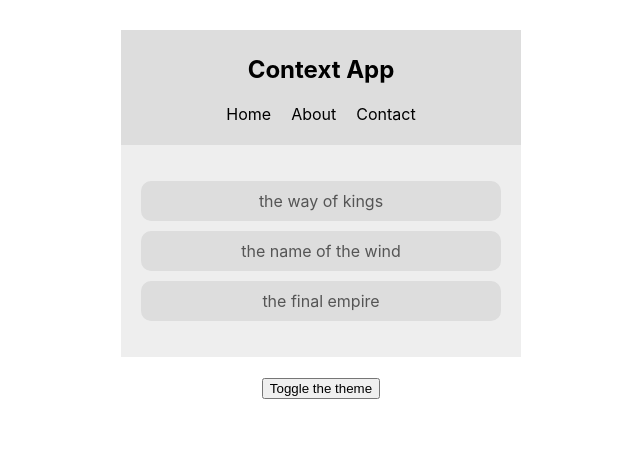
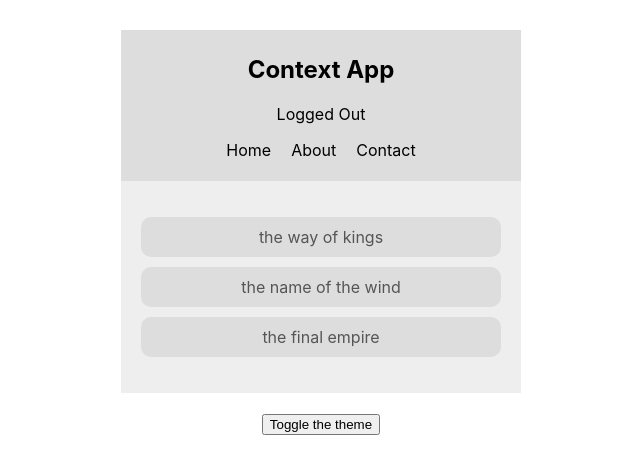
Before and after one commit to smooth97/React-context-hooks, a React (Create React App) app: page / in a window 1280 px wide. Shown: the top 474 px of the page, without its empty margins (319-959 px from the left). Built offline with nearby package versions, Linux system fonts and the light colour scheme.

Commit message:
authContext 생성

```diff
--- a/src/App.js
+++ b/src/App.js
@@ -3,15 +3,18 @@ import Navbar from "./components/Navbar.jsx";
 import BookList from "./components/BookList.jsx";
 import ThemeContextProvider from "./contexts/ThemeContext.jsx";
 import ThemeToggle from "./components/ThemeToggle.jsx";
+import AuthContextProvider from "./contexts/AuthContext.jsx";
 
 function App() {
   return (
     <div className="App">
+      <AuthContextProvider>
       <ThemeContextProvider>
         <Navbar />
         <BookList />
         <ThemeToggle />
       </ThemeContextProvider>
+      </AuthContextProvider>
     </div>
   );
 }
--- a/src/components/Navbar.jsx
+++ b/src/components/Navbar.jsx
@@ -1,13 +1,18 @@
 import React, { useContext } from "react";
 import { ThemeContext } from "../contexts/ThemeContext";
+import { AuthContext } from "../contexts/AuthContext";
 
 const Navbar = () => {
   const [lightTheme, light, dark] = useContext(ThemeContext);
   const theme = lightTheme ? light : dark;
+  const [authenticated, toggleAuth] = useContext(AuthContext);
 
   return (
     <nav style={{ background: theme.ui, color: theme.syntex }}>
       <h1>Context App</h1>
+      <div onClick={toggleAuth}>
+        {authenticated ? 'Logged In' : 'Logged Out'}
+      </div>
       <ul>
         <li>Home</li>
         <li>About</li>
--- a/src/contexts/AuthContext.jsx
+++ b/src/contexts/AuthContext.jsx
@@ -2,10 +2,13 @@ import React, { createContext, useState } from "react";
 
 export const AuthContext = createContext();
 
-const AuthContextProvider = () => {
+const AuthContextProvider = props => {
   const [authenticated, setAuthenticated] = useState(false);
+  const toggleAuth = () => {
+    setAuthenticated(!authenticated);
+  }
   return (
-    <AuthContext.Provider value={[authenticated]}>
+    <AuthContext.Provider value={[authenticated, toggleAuth]}>
       {props.children}
     </AuthContext.Provider>
   );
```
Also changed, not shown: 1 other file (tests, documents, lock files or other folders).
